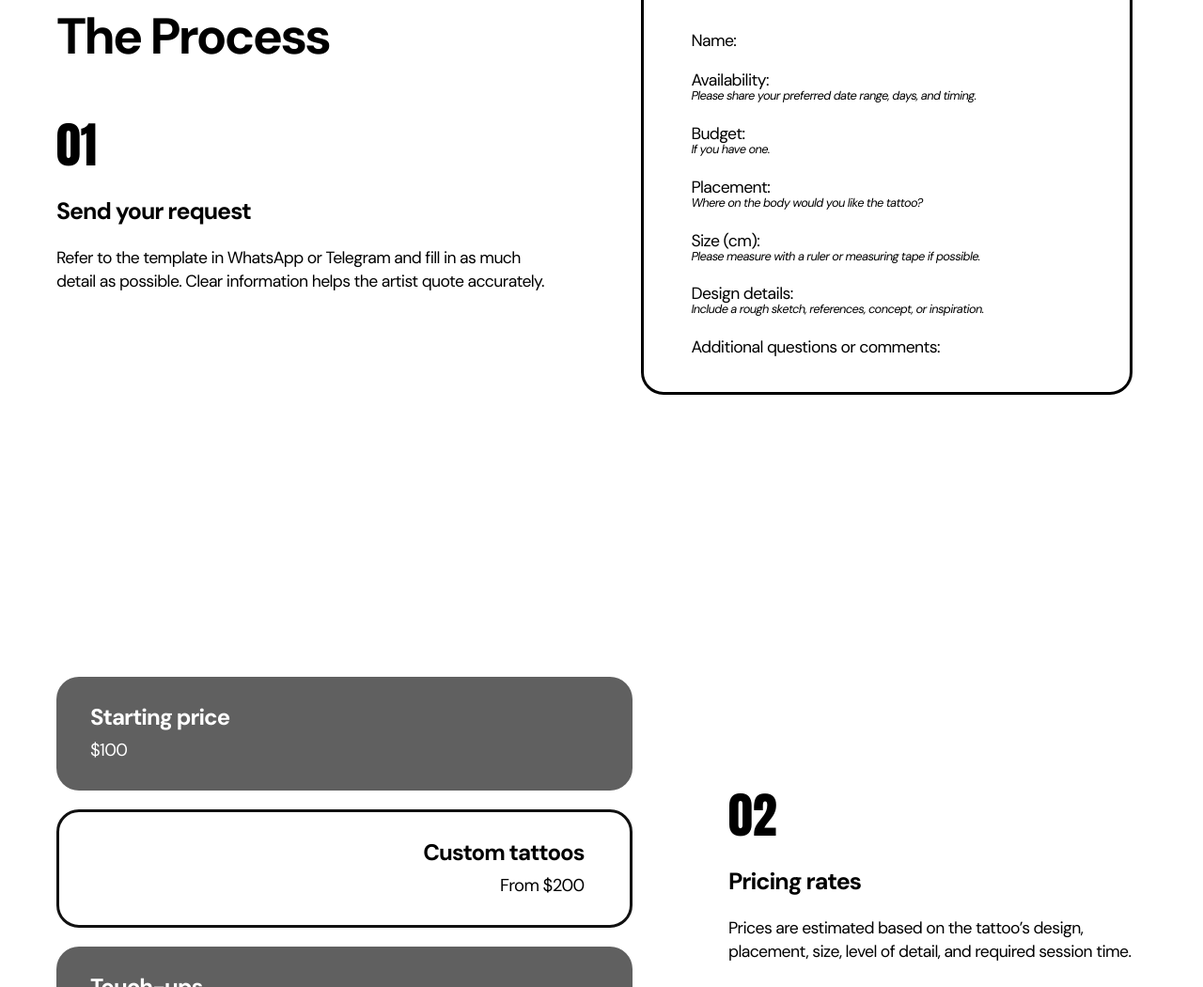
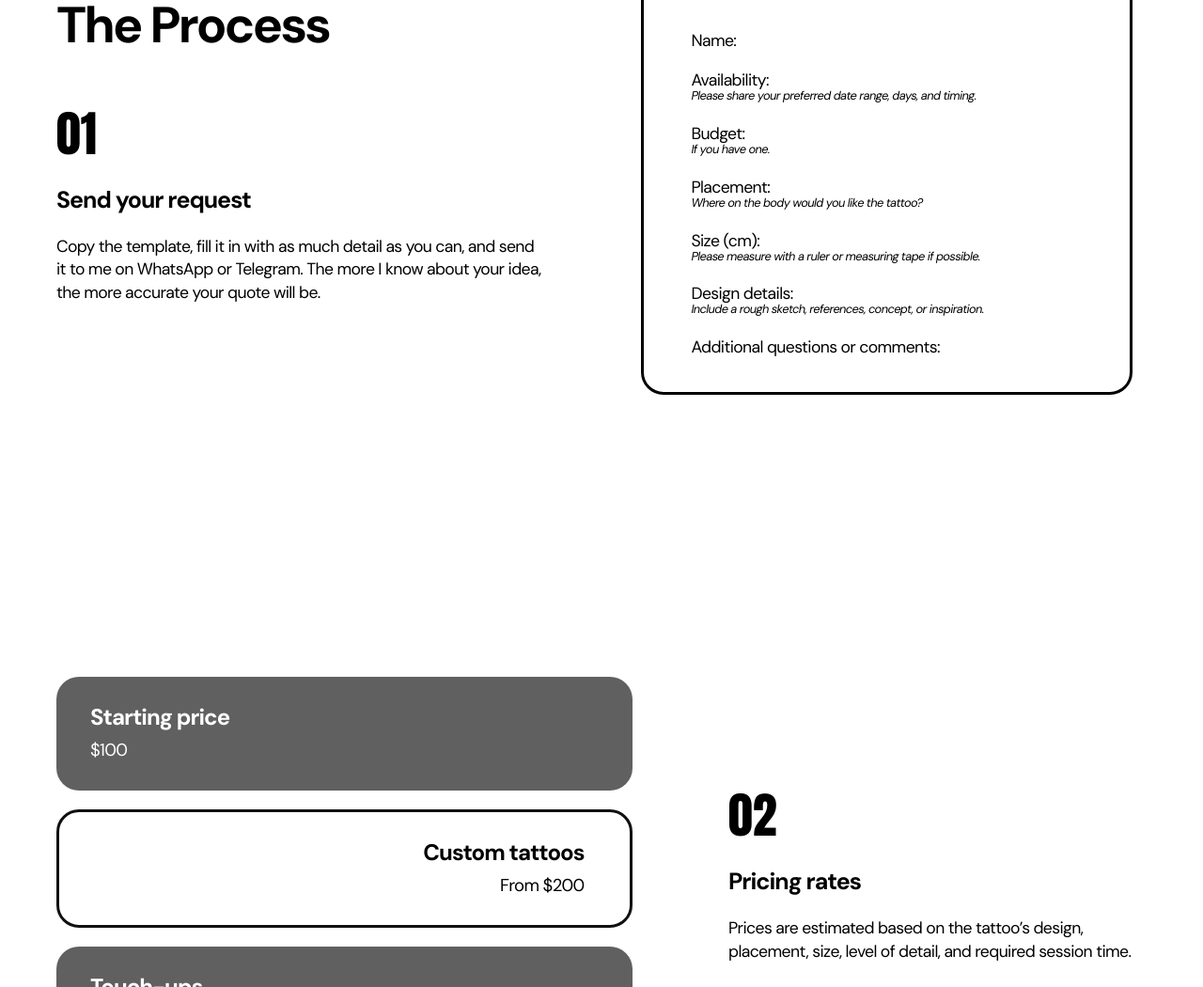
Before and after one commit to P00PG/Tattmepapi, a plain HTML site: page booking.html in a window 1280 px wide. Shown: the part 1034-2084 px from the top of the page at 94% size. Drawn offline with Linux system fonts and the light colour scheme.

Commit message:
wording update

```diff
--- a/booking.html
+++ b/booking.html
@@ -91,9 +91,7 @@
           <h3>Send your request</h3>
 
           <p>
-            Refer to the template in WhatsApp or Telegram and fill in as much
-            detail as possible. Clear information helps the artist quote
-            accurately.
+Copy the template, fill it in with as much detail as you can, and send it to me on WhatsApp or Telegram. The more I know about your idea, the more accurate your quote will be.
           </p>
         </div>
 
```
